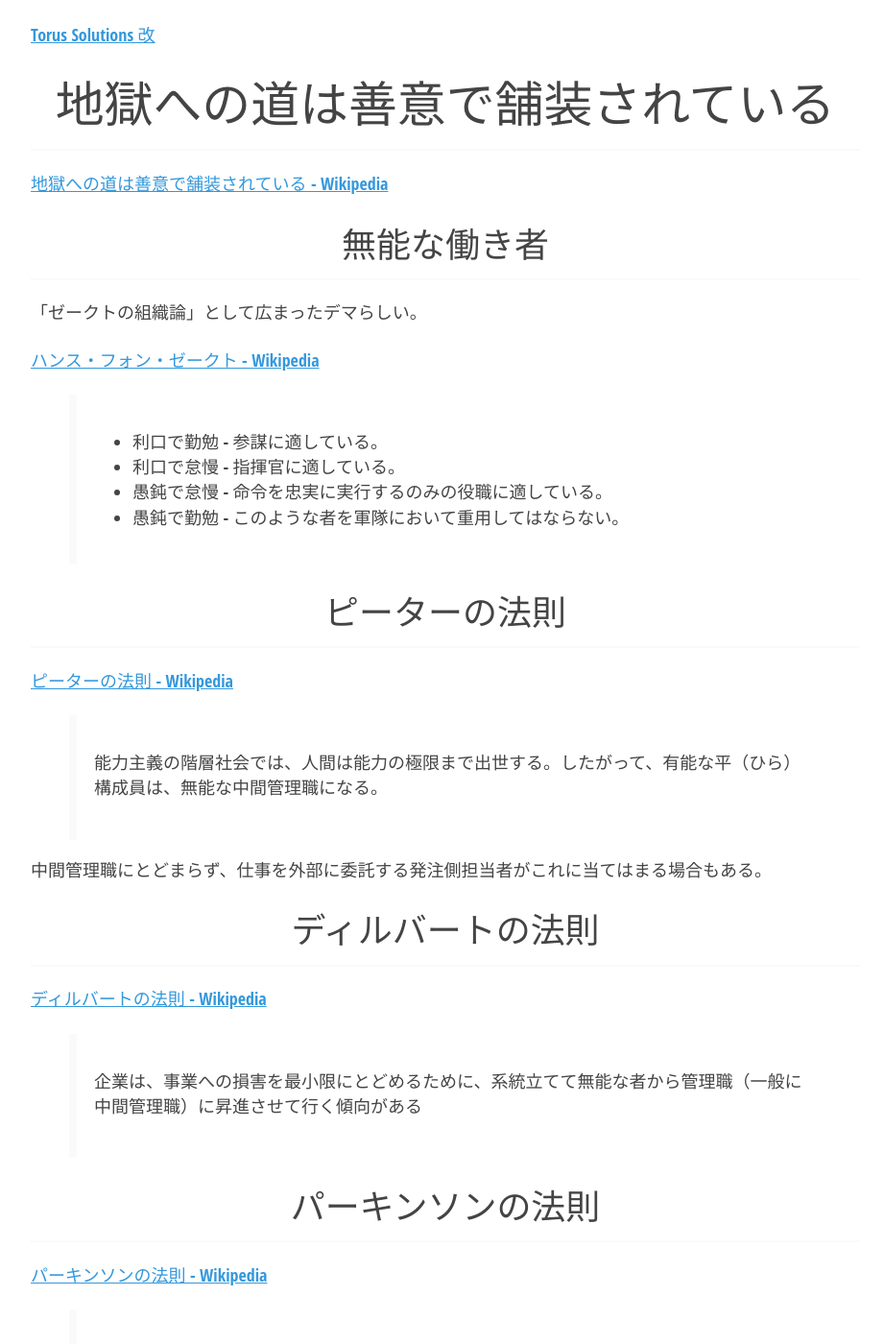
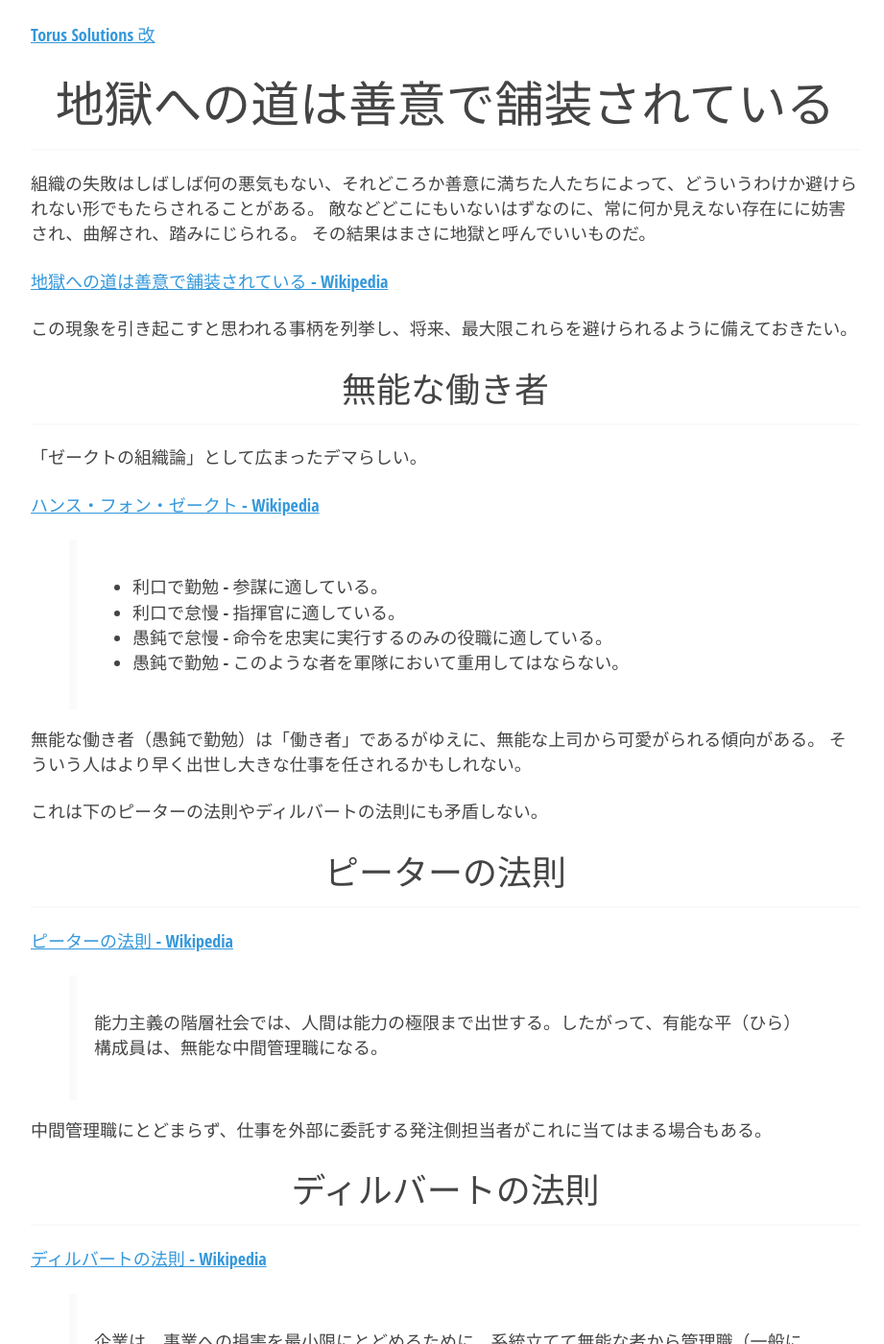
Before and after one commit to torus/torus.github.io, a Jekyll site: the page built from _posts/2024-06-01-the-road-to-hell.md, in a window 1280 px wide and 1400 px high. Shown: the whole window at 96% size, without its empty margins (176-1097 px from the left). Built offline with Jekyll 4.4.1, drawn with Linux system fonts in a browser that asks for light colours; some of the changed text lies outside the part shown.

Commit message:
add description

```diff
--- a/_posts/2024-06-01-the-road-to-hell.md
+++ b/_posts/2024-06-01-the-road-to-hell.md
@@ -2,9 +2,14 @@
 title: 地獄への道は善意で舗装されている
 ---
 
+組織の失敗はしばしば何の悪気もない、それどころか善意に満ちた人たちによって、どういうわけか避けられない形でもたらされることがある。
+敵などどこにもいないはずなのに、常に何か見えない存在にに妨害され、曲解され、踏みにじられる。
+その結果はまさに地獄と呼んでいいものだ。
 
 [地獄への道は善意で舗装されている - Wikipedia](https://ja.wikipedia.org/wiki/%E5%9C%B0%E7%8D%84%E3%81%B8%E3%81%AE%E9%81%93%E3%81%AF%E5%96%84%E6%84%8F%E3%81%A7%E8%88%97%E8%A3%85%E3%81%95%E3%82%8C%E3%81%A6%E3%81%84%E3%82%8B)
 
+
+この現象を引き起こすと思われる事柄を列挙し、将来、最大限これらを避けられるように備えておきたい。
 
 
 ### 無能な働き者
@@ -17,6 +22,11 @@ title: 地獄への道は善意で舗装されている
 > - 利口で怠慢 - 指揮官に適している。
 > - 愚鈍で怠慢 - 命令を忠実に実行するのみの役職に適している。
 > - 愚鈍で勤勉 - このような者を軍隊において重用してはならない。
+
+無能な働き者（愚鈍で勤勉）は「働き者」であるがゆえに、無能な上司から可愛がられる傾向がある。
+そういう人はより早く出世し大きな仕事を任されるかもしれない。
+
+これは下のピーターの法則やディルバートの法則にも矛盾しない。
 
 
 ### ピーターの法則
@@ -34,6 +44,7 @@ title: 地獄への道は善意で舗装されている
 
 > 企業は、事業への損害を最小限にとどめるために、系統立てて無能な者から管理職（一般に中間管理職）に昇進させて行く傾向がある
 
+無能な中間管理職のせいで現場は常に混乱するのでこれは（多くの場合は有害な）局所最適化と考えるべきだ。
 
 ### パーキンソンの法則
 
```
